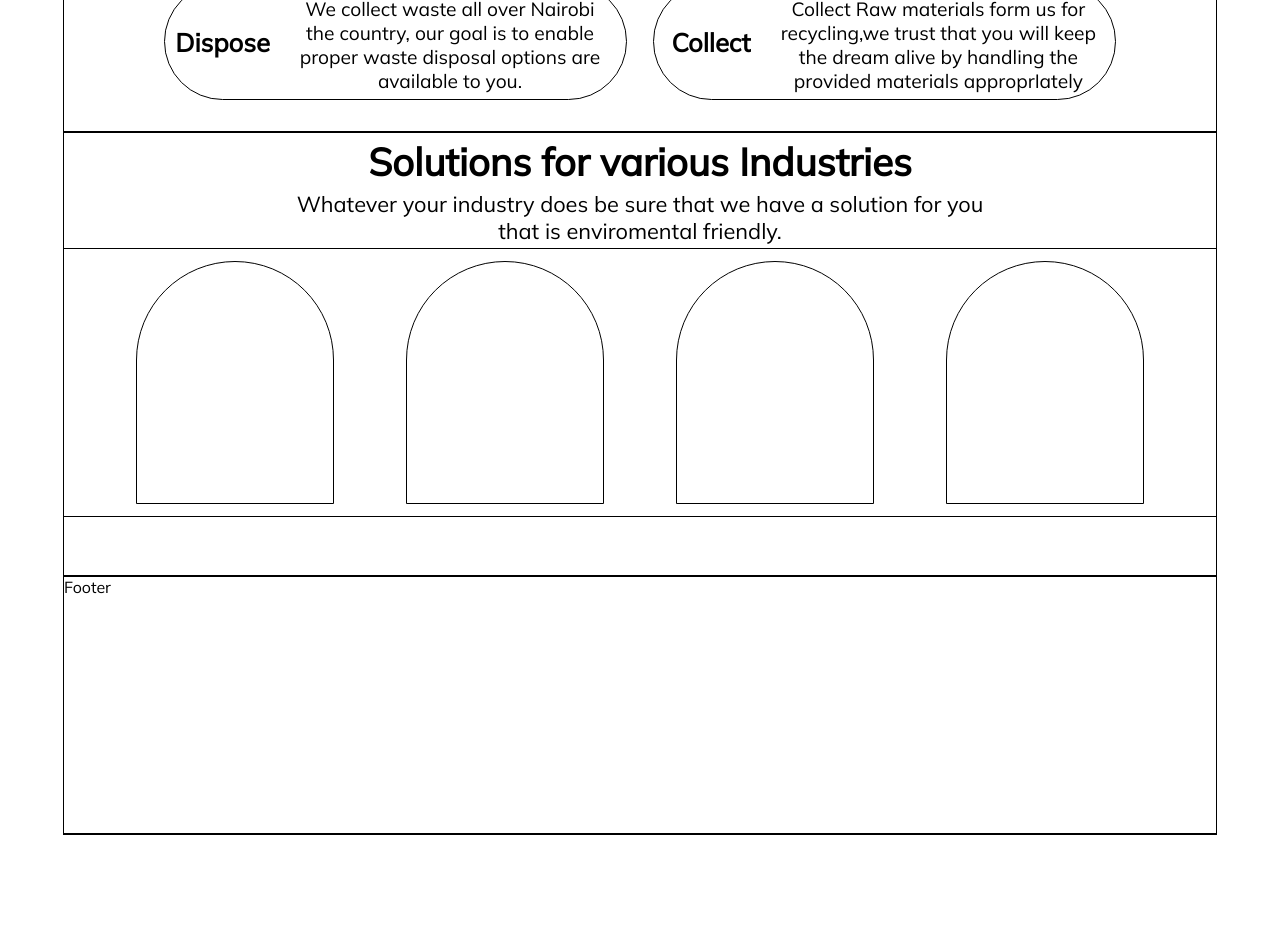
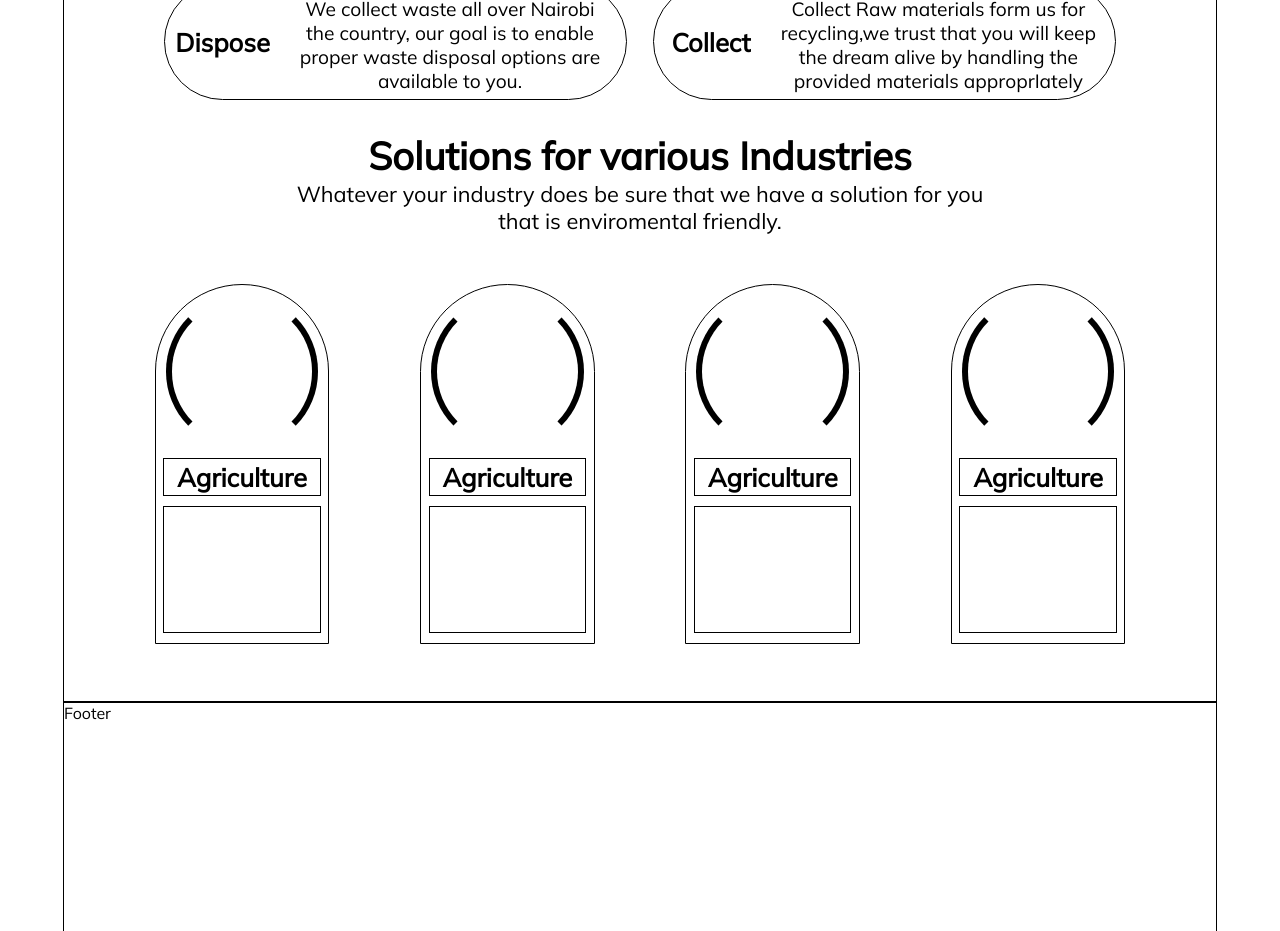
Before and after one commit to MokuaEnock/greenly, a React (Create React App) app: page / in a window 1280 px wide. Shown: the part 980-1911 px from the top of the page. Before the commit the page ends 1815 px from the top, so only its background shows below. Built offline with nearby package versions, Linux system fonts and the light colour scheme.

Commit message:
create skeleton for solutions

```diff
--- a/src/pages/landing/landing.css
+++ b/src/pages/landing/landing.css
@@ -249,9 +249,8 @@
 }
 
 #solutions {
-    height: 30vw;
+    height: 40vw;
     width: 100%;
-    border: thin solid black;
     display: flex;
     flex-direction: column;
     align-items: center;
@@ -261,8 +260,7 @@
 
 #solutions #heading {
     width: 100%;
-    height: 30%;
-    border: thin solid black;
+    height: 7vw;
     display: flex;
     flex-direction: column;
     align-items: center;
@@ -294,8 +292,8 @@
 }
 
 #solutions>#content>div {
-    width: 17%;
-    height: 90%;
+    width: 15%;
+    height: 100%;
     border: thin solid black;
     display: flex;
     flex-direction: column;
@@ -304,3 +302,46 @@
     border-top-left-radius: 10vw;
     border-top-right-radius: 10vw;
 }
+
+#content #image {
+    width: 11vw;
+    height: 11vw;
+    border-radius: 50%;
+    border-bottom: .5vw solid white;
+    border-left: .5vw solid black;
+    border-right: .5vw solid black;
+    border-top: .5vw solid white;
+
+}
+
+#content #image>img {
+    width: 11vw;
+    height: 11vw;
+    border-radius: 50%;
+}
+
+#content #title {
+    width: 90%;
+    border: thin solid black;
+    height: 10%;
+    font-size: 2vw;
+    font-weight: bold;
+    border: thin solid black;
+    display: flex;
+    flex-direction: column;
+    justify-content: space-evenly;
+    align-items: center;
+}
+
+#content #content {
+    width: 90%;
+    border: thin solid black;
+    height: 35%;
+    font-size: 1.3vw;
+    border: thin solid black;
+    display: flex;
+    flex-direction: column;
+    justify-content: space-evenly;
+    align-items: center;
+
+}
--- a/src/pages/landing/landing.js
+++ b/src/pages/landing/landing.js
@@ -86,10 +86,30 @@ export default function Landing() {
         </div>
 
         <div id="content">
-          <div></div>
-          <div></div>
-          <div></div>
-          <div></div>
+          <div>
+            <span id="image"></span>
+            <span id="title">Agriculture</span>
+            <span id="content"></span>
+          </div>
+
+          <div>
+            <span id="image"></span>
+            <span id="title">Agriculture</span>
+            <span id="content"></span>
+          </div>
+
+          <div>
+            <span id="image"></span>
+            <span id="title">Agriculture</span>
+            <span id="content"></span>
+          </div>
+
+          <div>
+            <span id="image"></span>
+            <span id="title">Agriculture</span>
+            <span id="content"></span>
+          </div>
+
         </div>
       </section>
 
```
